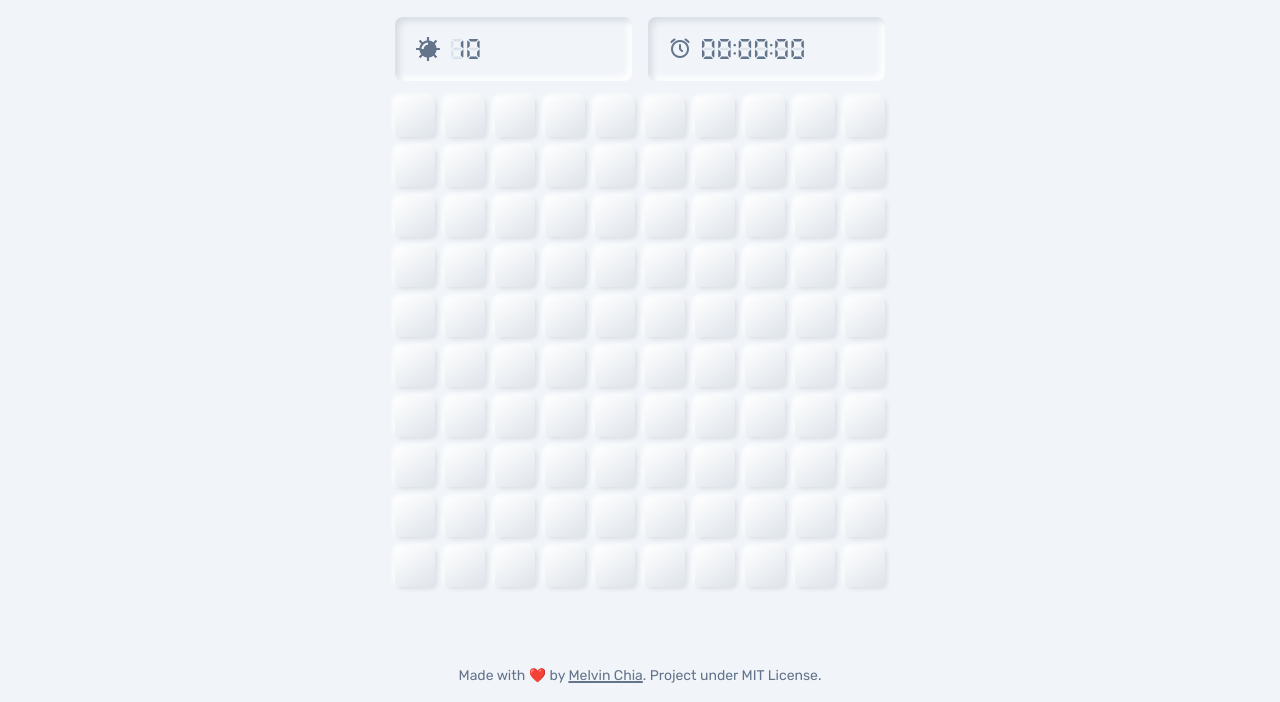
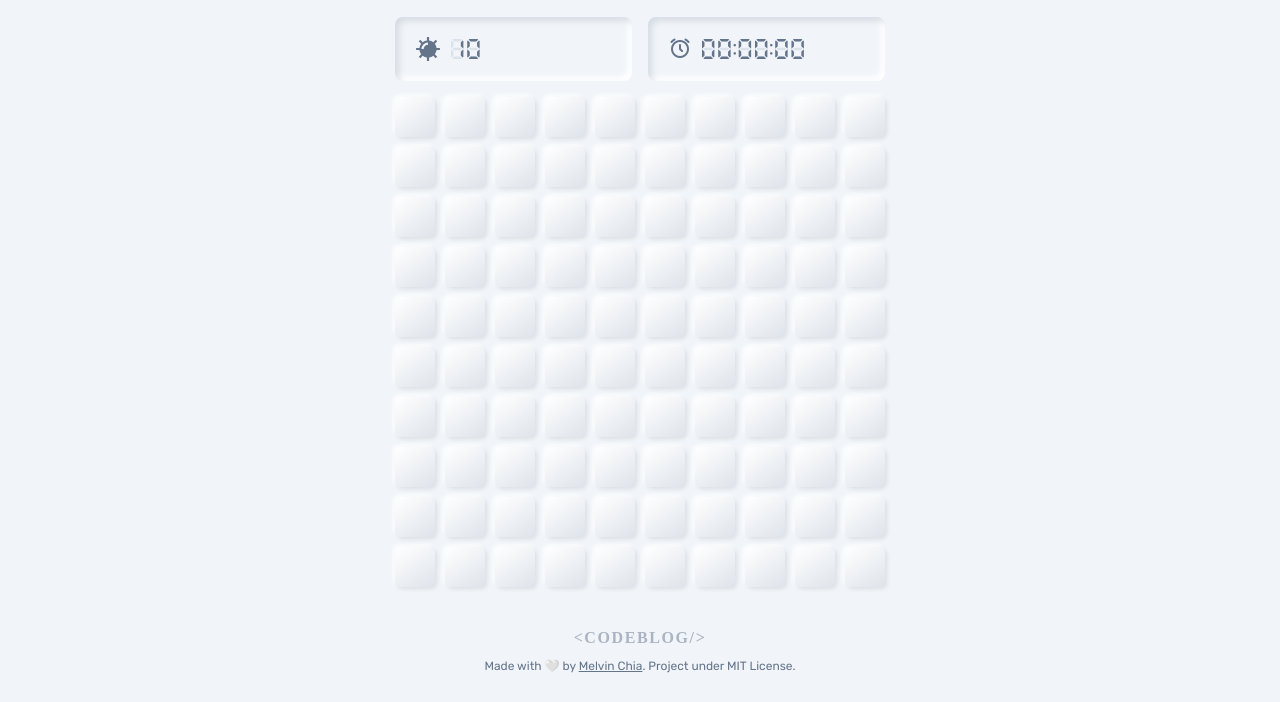
Before and after one commit to melvinchia3636/neumorsweeper, a website built with Vite: page index.html in a window 1280 px wide. Shown: the part 98-800 px from the top of the page. Built offline with nearby package versions, Linux system fonts and the light colour scheme; a web font is replaced by a local one.

Commit message:
added logo

```diff
--- a/index.html
+++ b/index.html
@@ -117,14 +117,20 @@
           </div>
         </div>
       </div>
-      <div
-        class="fixed bottom-4 left-1/2 -translate-x-1/2 text-sm text-center w-full px-12"
+      <footer
+        class="fixed bottom-4 left-1/2 -translate-x-1/2 text-sm mb-3 w-full flex flex-col gap-6"
       >
-        Made with ❤️ by
-        <a href="https://thecodeblog.net" class="underline decoration-[1.5px]"
-          >Melvin Chia</a
-        >. Project under MIT License.
-      </div>
+        <p class="w-full px-8 text-xs text-center">
+          <span
+            class="inline-block text-base font-['JetBrains_Mono'] tracking-widest font-semibold opacity-50 mb-2"
+            >&lt;CODEBLOG/&gt;</span
+          >
+          <br />
+          Made with 🤍 by
+          <a href="https://thecodeblog.net" class="underline">Melvin Chia</a>.
+          Project under MIT License.
+        </p>
+      </footer>
       <div
         id="settings_modal"
         class="modal flex flex-col gap-4 p-4 sm:p-8 w-3/4 xl:w-1/2 fixed top-1/2 -left-full -translate-x-1/2 shadow-2xl -translate-y-1/2 dark:bg-zinc-800 rounded-xl"
--- a/package.json
+++ b/package.json
@@ -15,9 +15,9 @@
     "vite": "^4.3.2"
   },
   "dependencies": {
-    "autoprefixer": "^10.4.14",
-    "postcss": "^8.4.23",
-    "tailwindcss": "^3.3.2"
+    "autoprefixer": "^10.4.15",
+    "postcss": "^8.4.28",
+    "tailwindcss": "^3.3.3"
   },
   "prettier": {
     "singleQuote": true,
```
Also changed, not shown: 1 other file.
